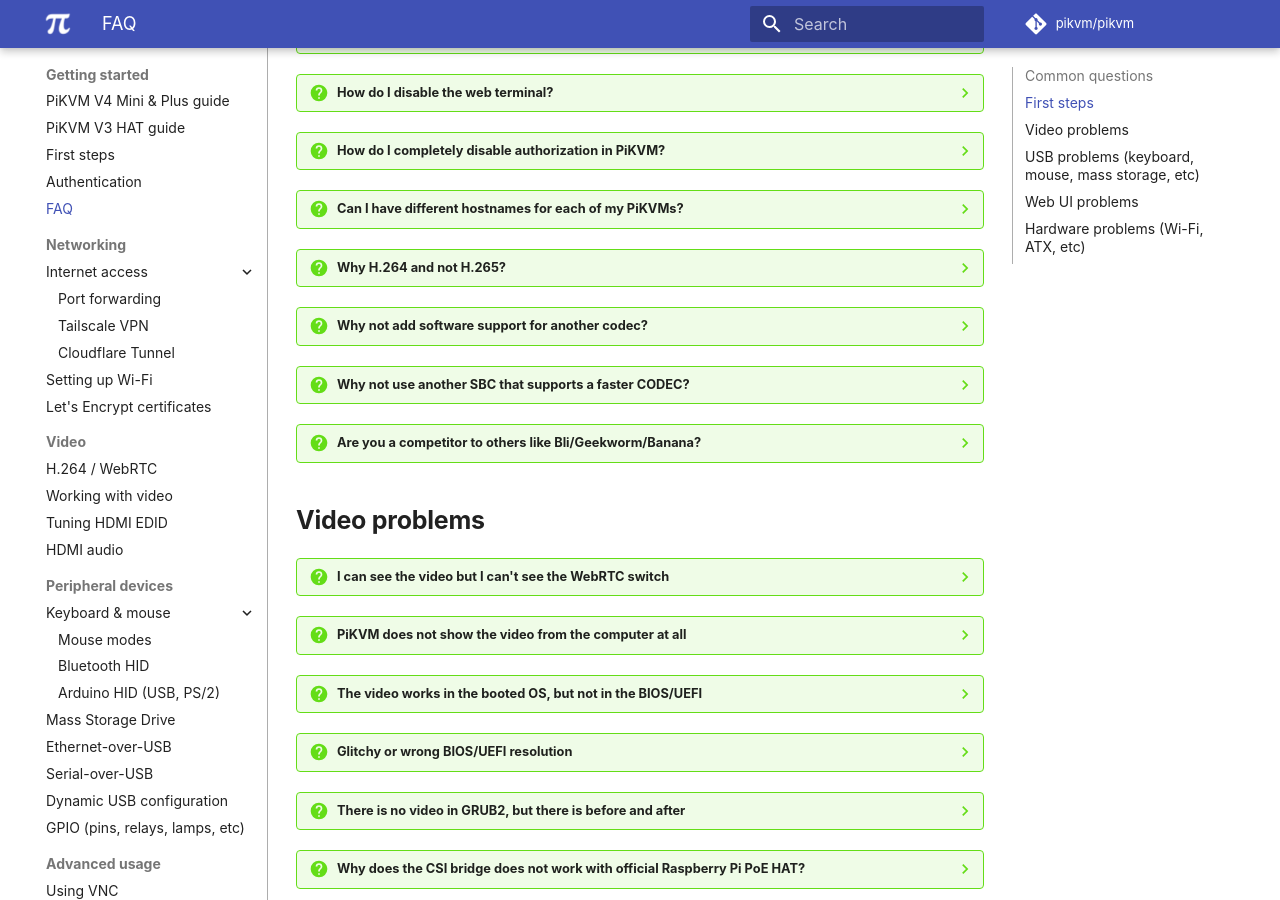
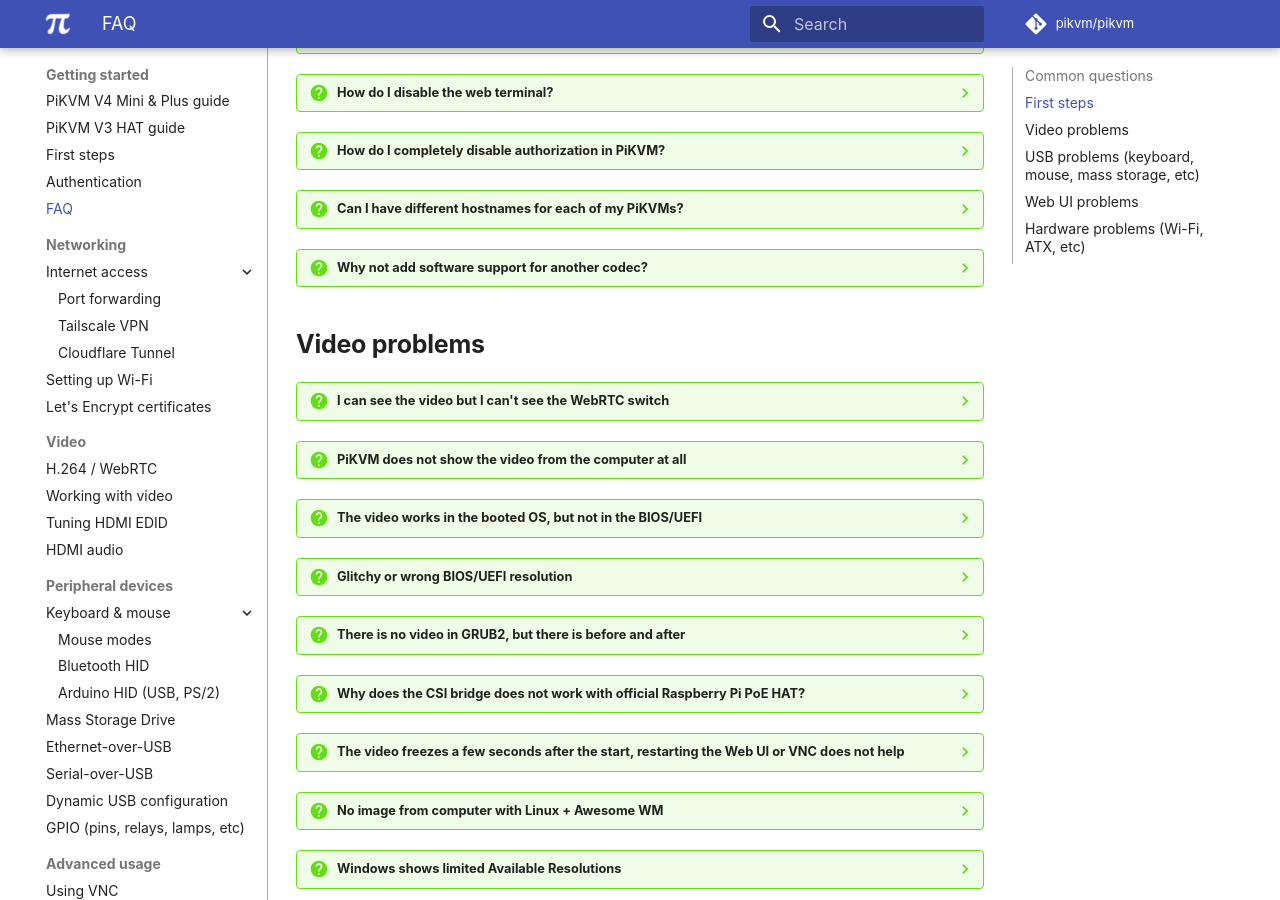
Before and after one commit to pikvm/pikvm, an MkDocs documentation site: the page built from docs/faq.md, in a window 1280 px wide and 900 px high, scrolled down 2387 px. Built offline with MkDocs 1.6.1 and Material for MkDocs 9.7.7, drawn with Linux system fonts in a browser that asks for light colours; some web fonts are replaced; comment, search, counter and statistics services are not loaded.

Commit message:
Update faq.md
Updated faq

```diff
--- a/docs/faq.md
+++ b/docs/faq.md
@@ -351,21 +351,8 @@
     * Optional: edit `/etc/kvmd/meta.yaml` to alter the displayed hostname in the web UI.
     * Run `ro` and `reboot`.
 
-??? question "Why H.264 and not H.265?"
-    H.264 is free to use without any restrictions and nativaly supported on the hardware.
-    H.265 while free to a point, has licenses costs and has restrictions and is likely not going to be supported from RPi Foundations
-
 ??? question "Why not add software support for another codec?"
     Encoding is a heavy process and will add significant latency, its best to have hardware support to avoid additional latency.
-
-??? question "Why not use another SBC that supports a faster CODEC?"
-    All of these cheap arm's have a couple of common problems:
-        Poor software support from the manufactures/developers
-        Much smaller community than the RPi and are less likely to go bankrupt
-
-??? question "Are you a competitor to others like Bli/Geekworm/Banana?"
-    No, we are the original, in fact most of them could not exist without the PiKVM software"
-
 
 ## Video problems
 
```
